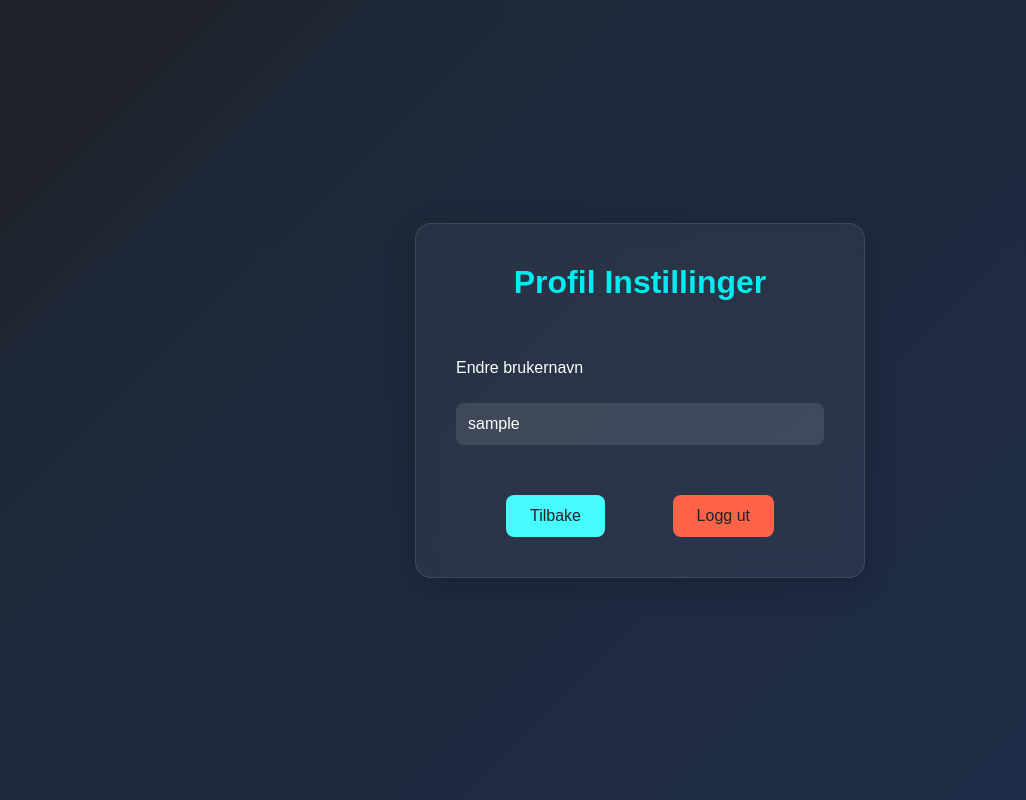
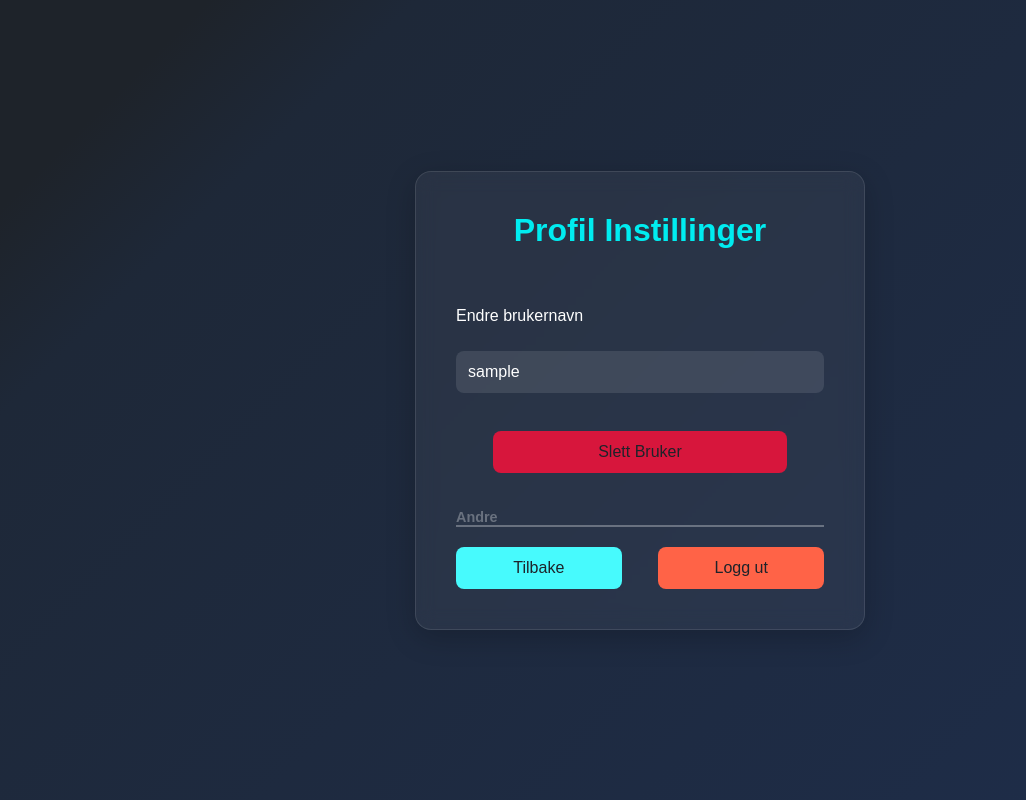
Before and after one commit to veggenss/MinSide2025, a PHP site: page /profile.php in a window 1280 px wide. Shown: the whole page, without its empty margins (0-1026 px from the left). Run offline with PHP 8.4, Linux system fonts and the light colour scheme; the visitor is signed in with stand-in values (Sample User, id 1).

Commit message:
Profil instillinger style oppdatering

```diff
--- a/CSS/logStyles.css
+++ b/CSS/logStyles.css
@@ -70,6 +70,7 @@ body {
 
 /* Individual log entry card styling */
 .log {
+    position: relative;
     background-color: #2e343b;
     padding: 30px;
     border-radius: 10px;
@@ -80,6 +81,7 @@ body {
     box-shadow: 0 8px 32px rgba(0, 0, 0, 0.1);
     background: rgba(46, 52, 59, 0.7);
     backdrop-filter: blur(8px);
+    z-index: -1;
 }
 
 /* Subtitle styling within log entries */
--- a/CSS/omMegStyles.css
+++ b/CSS/omMegStyles.css
@@ -37,6 +37,7 @@ html{
 
 /* About content container styling */
 .about-con{
+    position: relative;
     display: flex;
     width: 90%;
     max-width: 1200px; /* Limits maximum width for larger screens */
@@ -47,6 +48,7 @@ html{
     box-shadow: 0 8px 32px rgba(0, 0, 0, 0.1);
     background: rgba(46, 52, 59, 0.3);
     backdrop-filter: blur(8px);
+    z-index: -1;
 }
 
 /* Image styling within about container */
--- a/CSS/profileStyles.css
+++ b/CSS/profileStyles.css
@@ -73,11 +73,21 @@ input[type="text"]:focus {
     background: rgba(255, 255, 255, 0.15);
   }
 
+.lineText{
+  display: flex;
+  align-items: flex-end;
+  color: rgba(255, 255, 255, 0.3);
+  font-size: 0.9rem;
+}
+.line{
+  border: 1px solid rgba(255, 255, 255, 0.3);
+  width: 100%;
 
+}
 .path {
     display: flex;
     justify-content: space-between;
-    margin: 50px 50px 0px 50px;
+    margin: 20px 0px 0px 0px;
 
   }
 
@@ -86,8 +96,8 @@ input[type="text"]:focus {
     border: none;
     padding: 12px 24px;
     border-radius: 8px;
+    width: 45%;
     font-size: 1rem;
-    cursor: pointer;
     transition: background-color 0.3s ease;
   }
 
@@ -98,11 +108,11 @@ input[type="text"]:focus {
 .return:hover{
     background-color: rgb(0, 200, 210)
 }
-.logout{
+.logOut{
     background-color: rgb(255, 99, 71);
   }
 
-.logout:hover {
+.logOut:hover {
     background-color: rgb(220, 20, 60);
   }
 
@@ -112,7 +122,21 @@ input[type="text"]:focus {
     font-weight: 500;
   }
 
+.deleteUser{
+  color: #1e232a;
+  width: 80%;
+  border: none;
+  padding: 12px 24px;
+  border-radius: 8px;
+  font-size: 1rem;
+  cursor: pointer;
+  transition: background-color 0.3s ease;
+  background-color: rgb(215, 22, 60);
+}
 
+.deleteUser:hover{
+  background-color: rgb(162, 0, 32);
+}
 
 @media (max-width: 500px) {
     .auth-con {
--- a/profile.php
+++ b/profile.php
@@ -8,6 +8,8 @@
   }
 
   $message = null;
+
+  //Nytt Brukernavn
   if (isset($_POST['new_username'])) {
 
   $new_username = $conn->real_escape_string($_POST['new_username']);
@@ -19,7 +21,7 @@
   $result = $check_stmt->get_result();
 
   if ($result->num_rows > 0) {
-      $message = "Brukernavnet er allerede i bruk. Prøv et annet.";
+      $message = "Brukernavnet finnes allerede, prøv et annet.";
   } else {
       // oppdater brukernavnet i databasen
       $sql = "UPDATE users SET username = ? WHERE id = ?";
@@ -28,11 +30,29 @@
 
       if ($stmt->execute()) {
           $_SESSION['username'] = $new_username;
-          $message = "Brukernavn oppdatert.";
+          $message = "Brukernavn er oppdatert.";
       } else {
-          $message = "Kunne ikke oppdatere brukernavn :(";
+          $message = "Kunne ikke oppdatere brukernavn.";
       }
   }
+
+  }
+
+  //Bruker Sletting
+  if (isset($_POST['delete_user'])){
+    $user_id = $_SESSION['user_id'];
+
+    $sql = "DELETE FROM users WHERE id = ?";
+    $stmt = $conn->prepare($sql);
+    $stmt->bind_param("i", $user_id);
+
+    if ($stmt->execute()) {
+      header("Location: logout.php");
+      exit();
+    }
+    else {
+      $message = "Kunne ikke slette bruker.";
+    }
   }
 ?>
 <!DOCTYPE html>
@@ -40,7 +60,6 @@
 <head>
   <meta charset="UTF-8">
   <link rel="stylesheet" href="CSS/profileStyles.css">
-  <script src="JS/profileScript.js" defer></script>
   <meta name="viewport" content="width=device-width, initial-scale=1.0">
   <title>Profil</title>
 </head>
@@ -50,18 +69,22 @@
     <h1>Profil Instillinger</h1><br>
     <?php echo $message?>
 
-    <form action="profile.php" enctype="multipart/form-data" method="post">
+    <form action="profile.php" method="post">
 
       <div class="form-group">
         <label>Endre brukernavn</label><br>
-        <input type="text" name="new_username" value="<?php echo htmlspecialchars($_SESSION['username']); ?>" required>
+        <input type="text" name="new_username" value="<?php echo htmlspecialchars($_SESSION['username']); ?>" required><br><br>
       </div>
 
     </form>
-
+    <form method="post" action="profile.php" onsubmit="return confirm('Er du sikker på at du vil slette brukeren din?');">
+      <button type="submit" class="deleteUser" name="delete_user">Slett Bruker</button><br><br><br>
+    </form>
+    <h3 class="lineText">Andre</h3>
+    <div class="line"></div>
     <div class="path">
       <button class="return"><a href="home.php">Tilbake</a></button>
-      <button class="logout" onclick="clicked(event)"><a href="logout.php">Logg ut</a></button>
+      <button class="logOut" onclick="return confirm('Er du sikker på at du vil logge ut?')"><a href="logout.php">Logg ut</a></button>
     </div>
   </div>
 </body>
```
